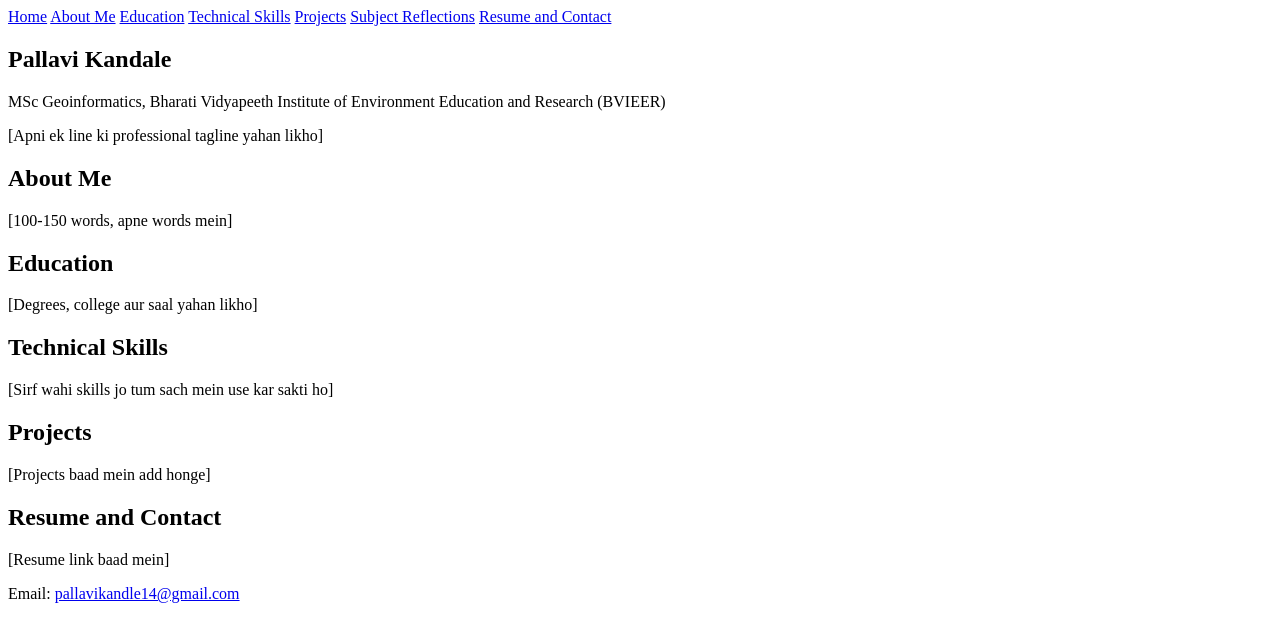
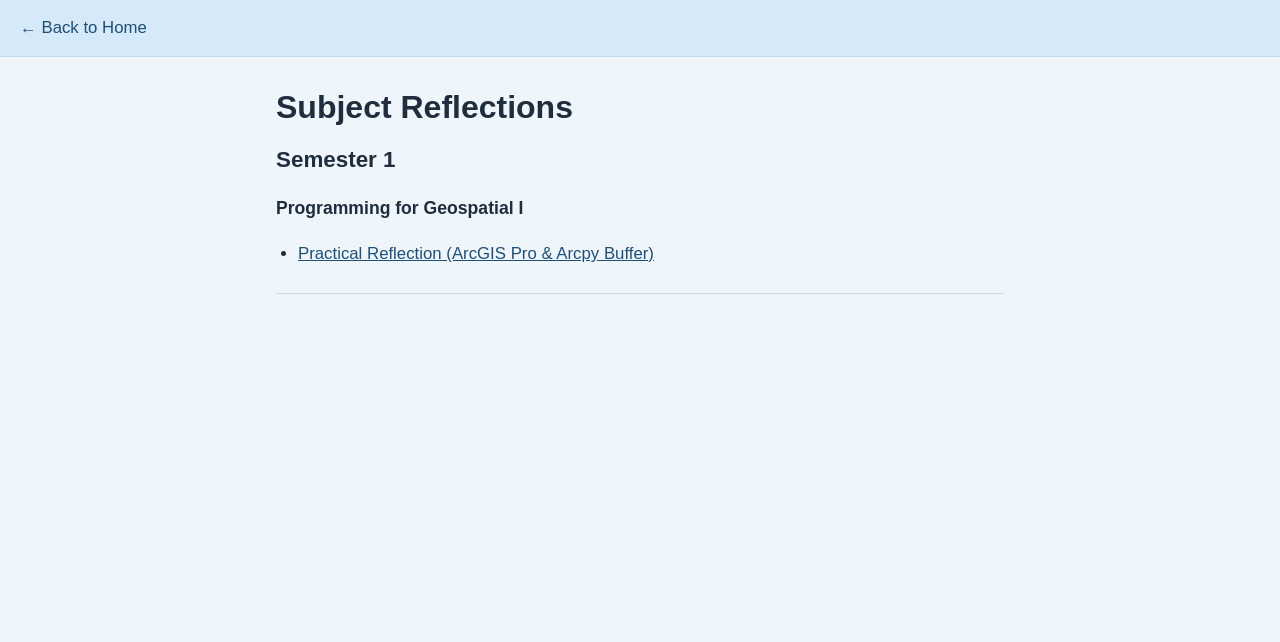
Before and after one commit to Pallavi-10112004/portfolio, a plain HTML site: page index.html in a window 1280 px wide. Drawn offline with Linux system fonts and the light colour scheme.

Commit message:
Add files via upload

```diff
--- a/index.html
+++ b/index.html
@@ -3,53 +3,23 @@
 <head>
 <meta charset="UTF-8">
 <meta name="viewport" content="width=device-width, initial-scale=1.0">
-<title>Pallavi Kandale Portfolio</title>
-<link rel="stylesheet" href="style.css">
+<title>Subject Reflections</title>
+<link rel="stylesheet" href="../style.css">
 </head>
 <body>
 <header>
-  <nav>
-    <a href="#home">Home</a>
-    <a href="#about">About Me</a>
-    <a href="#education">Education</a>
-    <a href="#skills">Technical Skills</a>
-    <a href="#projects">Projects</a>
-    <a href="reflections/index.html">Subject Reflections</a>
-    <a href="#contact">Resume and Contact</a>
+  <nav aria-label="Main">
+    <a href="../index.html">← Back to Home</a>
   </nav>
 </header>
-
 <main>
-  <section id="home">
-    <h1>Pallavi Kandale</h1>
-    <p>MSc Geoinformatics, Bharati Vidyapeeth Institute of Environment Education and Research (BVIEER)</p>
-    <p>[Apni ek line ki professional tagline yahan likho]</p>
-  </section>
-
-  <section id="about">
-    <h2>About Me</h2>
-    <p>[100-150 words, apne words mein]</p>
-  </section>
-
-  <section id="education">
-    <h2>Education</h2>
-    <p>[Degrees, college aur saal yahan likho]</p>
-  </section>
-
-  <section id="skills">
-    <h2>Technical Skills</h2>
-    <p>[Sirf wahi skills jo tum sach mein use kar sakti ho]</p>
-  </section>
-
-  <section id="projects">
-    <h2>Projects</h2>
-    <p>[Projects baad mein add honge]</p>
-  </section>
-
-  <section id="contact">
-    <h2>Resume and Contact</h2>
-    <p>[Resume link baad mein]</p>
-    <p>Email: <a href="mailto:pallavikandle14@gmail.com">pallavikandle14@gmail.com</a></p>
+  <h1>Subject Reflections</h1>
+  <section>
+    <h2>Semester 1</h2>
+    <h3>Programming for Geospatial I</h3>
+    <ul>
+      <li><a href="programming-gis-1.html">Practical Reflection (ArcGIS Pro & Arcpy Buffer)</a></li>
+    </ul>
   </section>
 </main>
 </body>
--- /dev/null
+++ b/style.css
@@ -0,0 +1,17 @@
+:root{--bg:#eef6fc;--bar:#d6e9f8;--ink:#1f2d3d;--link:#1f4e79;--line:#c3dcf0}
+*{box-sizing:border-box}
+body{margin:0;font-family:Arial,Helvetica,sans-serif;background:var(--bg);color:var(--ink);line-height:1.65;font-size:1.05rem}
+nav{background:var(--bar);padding:12px 16px;display:flex;flex-wrap:wrap;gap:8px 20px;border-bottom:1px solid var(--line)}
+a{color:var(--link)}
+nav a{text-decoration:none;padding:2px 4px}
+nav a:hover{text-decoration:underline}
+a:focus-visible{outline:3px solid var(--link);outline-offset:2px}
+main{max-width:760px;margin:0 auto;padding:24px 16px 48px}
+section{margin-bottom:36px;padding-bottom:8px;border-bottom:1px solid var(--line)}
+h1{font-size:2rem;margin:0 0 8px}
+h2{font-size:1.4rem;margin:0 0 10px}
+h3{font-size:1.1rem;margin:16px 0 4px}
+.meta{font-size:.95rem;color:#44566a}
+img{max-width:100%;height:auto}
+ul{padding-left:22px}
+@media (max-width:600px){h1{font-size:1.6rem}body{font-size:1rem}}
```
Also changed, not shown: programming-gis-1.html (added, +35 -0 lines), script.js (added), 1 other file.
